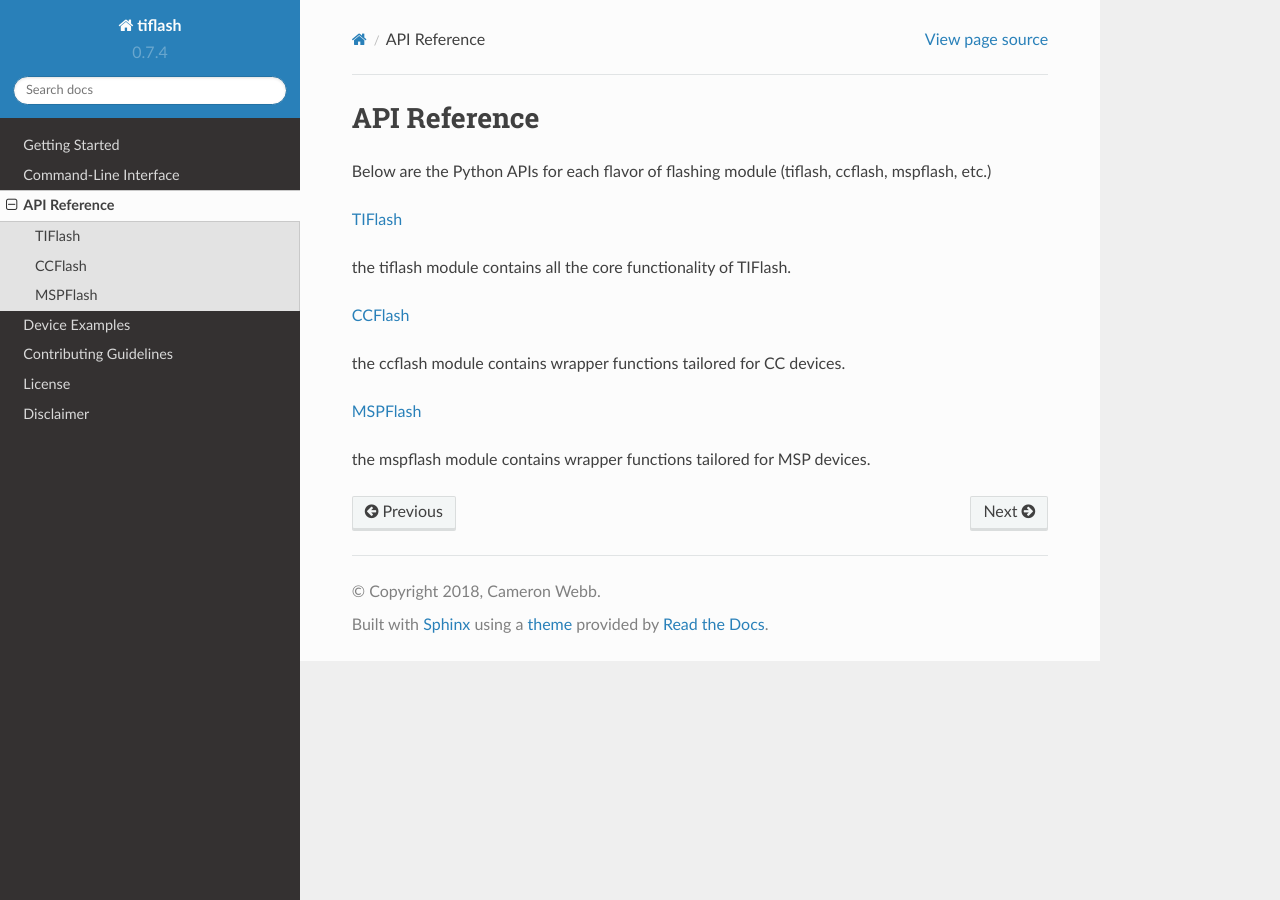
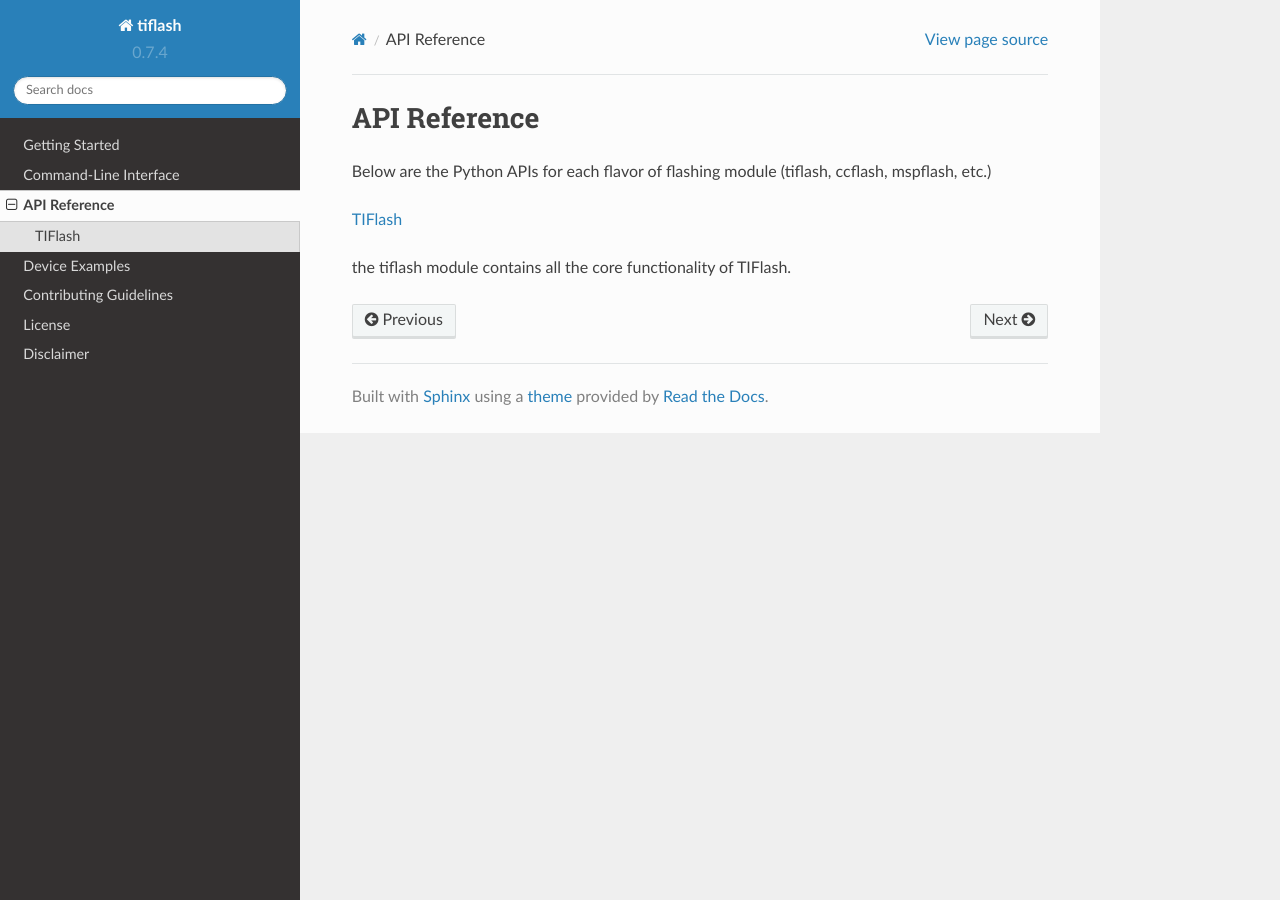
Before and after one commit to webbcam/tiflash, a Sphinx documentation site: the page built from docs/source/api.rst, in a window 1280 px wide. Built offline with Sphinx 7.4.7 and the Read the Docs theme 2.0.0, drawn with Linux system fonts in a browser that asks for light colours.

Commit message:
updated docs

```diff
--- a/docs/source/api.rst
+++ b/docs/source/api.rst
@@ -11,23 +11,9 @@
     :hidden:
 
     api/core
-    api/ccflash
-    api/mspflash
 
 .. container::
 
     :ref:`TIFlash <core>`
 
 the tiflash module contains all the core functionality of TIFlash.
-
-.. container::
-
-    :ref:`CCFlash <ccflash>`
-
-the ccflash module contains wrapper functions tailored for CC devices.
-
-.. container::
-
-    :ref:`MSPFlash <mspflash>`
-
-the mspflash module contains wrapper functions tailored for MSP devices.
--- a/docs/source/conf.py
+++ b/docs/source/conf.py
@@ -104,6 +104,11 @@
 # html_sidebars = {}
 
 
+# If true, "(C) Copyright ..." is shown in the HTML footer. Default is True.
+#
+html_show_copyright = False
+
+
 # -- Options for HTMLHelp output ---------------------------------------------
 
 # Output file base name for HTML help builder.
```
Also changed, not shown: docs/source/api/ccflash.rst (deleted, +0 -10 lines), docs/source/api/core.rst (+72 -2 lines), docs/source/api/mspflash.rst (deleted, +0 -10 lines), 2 other files.
